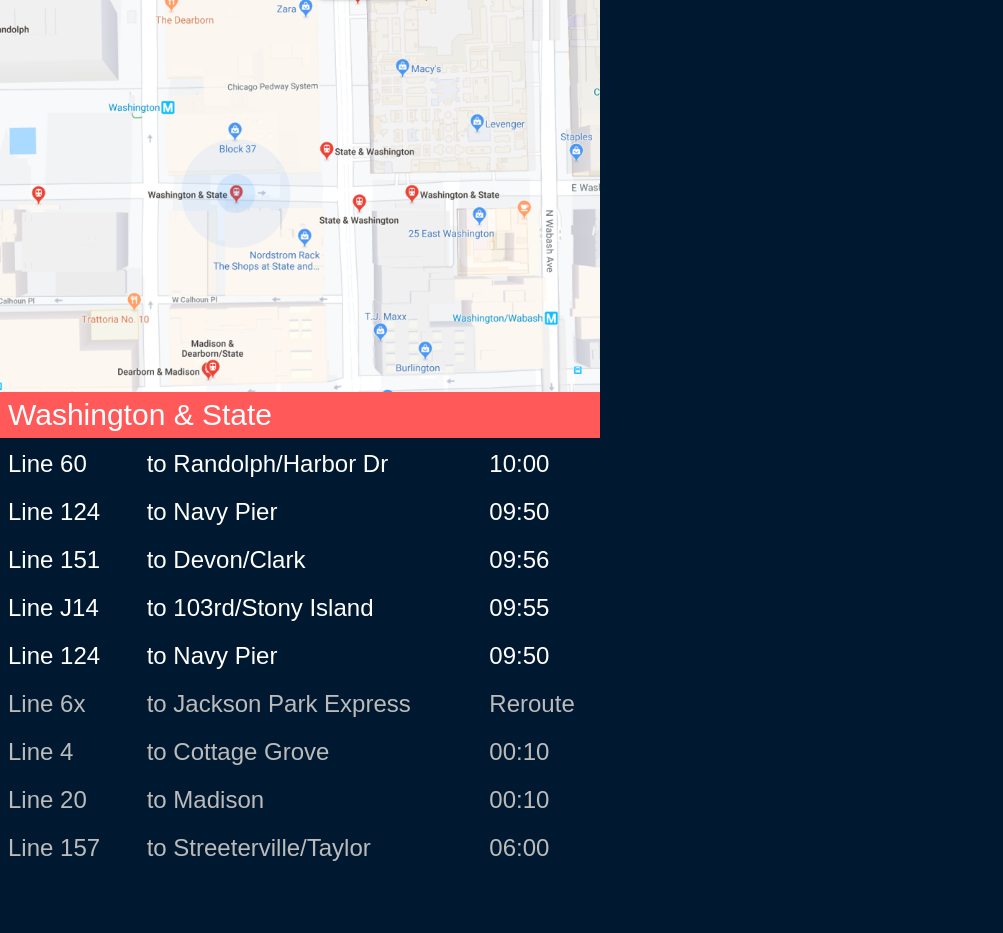
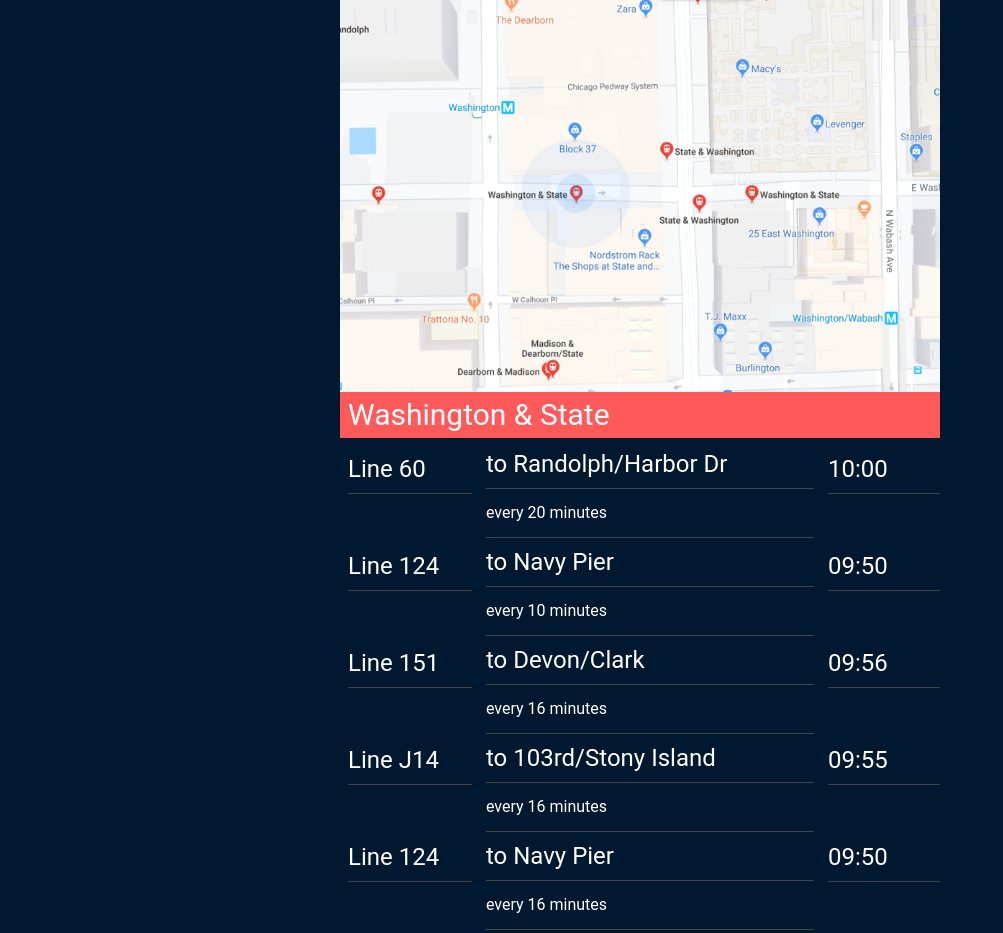
Before and after one commit to atmoore0990/FrontendChallenge, a plain HTML site: page index.html in a window 1280 px wide. Shown: the top 933 px of the page, without its empty margins (0-1003 px from the left). Before the commit the page ends 874 px from the top, so only its background shows below. Drawn offline with Linux system fonts and the light colour scheme.

Commit message:
troubleshooting

```diff
--- a/css/style.css
+++ b/css/style.css
@@ -8,6 +8,7 @@
 }
 
 .container{
+  margin: auto;
 	display: block;
   width: 375px;
 
@@ -22,6 +23,14 @@
   font-size: 24px;
 }
 
+h2{
+  font-size: 16px;
+
+}
+
+li{
+  border-bottom: 1px solid #444444;
+}
 
 /*Washington and State bar*/
 .parentbar {
@@ -38,7 +47,6 @@
   display: inline-block;
   padding: 2px 0 2px 8px;
   line-height: 200%;
-
 }
 
 .destination2{
@@ -86,4 +94,5 @@
     h1 {
       font-size: 30px;
     }
+
 }
--- a/index.html
+++ b/index.html
@@ -2,30 +2,42 @@
 <html>
   <head>
     <meta charset="utf-8">
+    <meta name="viewport" content="width=device-width, initial-scale=1">
+    <link rel="stylesheet"
+          href="https://fonts.googleapis.com/css?family=Tangerine">
+
     <title>css exercise four</title>
     <link rel="stylesheet" href="css/reset.css">
     <link rel="stylesheet" href="css/style.css">
   </head>
   <body>
+
+    <style>
+  body {
+    font-family: 'Roboto';
+
+  }
+    </style>
+
+
     <section class="container">
 
-      <div>
+      <img src="images/mapimage.png">
 
-      <img src="images/mapimage.png">
-      </div>
-
-      <div class="parentbar">
-        <h1><span>Washington & State</span></h1>
-      </div>
-
-
+      <h1 class="parentbar">
+      <span>Washington & State</span></h1>
 
     <ul class="line2">
      <li>Line 60</li>
+     <br>
      <li>Line 124</li>
+     <br>
      <li>Line 151</li>
+     <br>
      <li>Line J14</li>
+     <br>
      <li>Line 124</li>
+     <br>
      <li><font color=#bbbbbb>Line 6x</li>
      <li>Line 4</li>
      <li>Line 20</li>
@@ -33,10 +45,15 @@
    </ul>
    <ul class="destination2">
      <li>to Randolph/Harbor Dr</li>
+     <h2><li>every 20 minutes</li></h2>
      <li>to Navy Pier</li>
+     <h2><li>every 10 minutes</li></h2>
      <li>to Devon/Clark</li>
+     <h2><li>every 16 minutes</li></h2>
      <li>to 103rd/Stony Island</li>
+     <h2><li>every 16 minutes</li></h2>
      <li>to Navy Pier</li>
+     <h2><li>every 16 minutes</li></h2>
      <li><font color=#bbbbbb>to Jackson Park Express</li>
      <li>to Cottage Grove</li>
      <li>to Madison</li>
@@ -44,19 +61,21 @@
    </ul>
    <ul class="time2">
      <li>10:00</li>
+     <br>
      <li>09:50</li>
+     <br>
      <li>09:56</li>
+     <br>
      <li>09:55</li>
+     <br>
      <li>09:50</li>
+     <br>
      <li><font color=#bbbbbb>Reroute</li>
      <li>00:10</li>
      <li>00:10</li>
      <li>06:00</font></li>
     </ul>
 
-
-
-
     </section>
   </body>
 </html>
```
